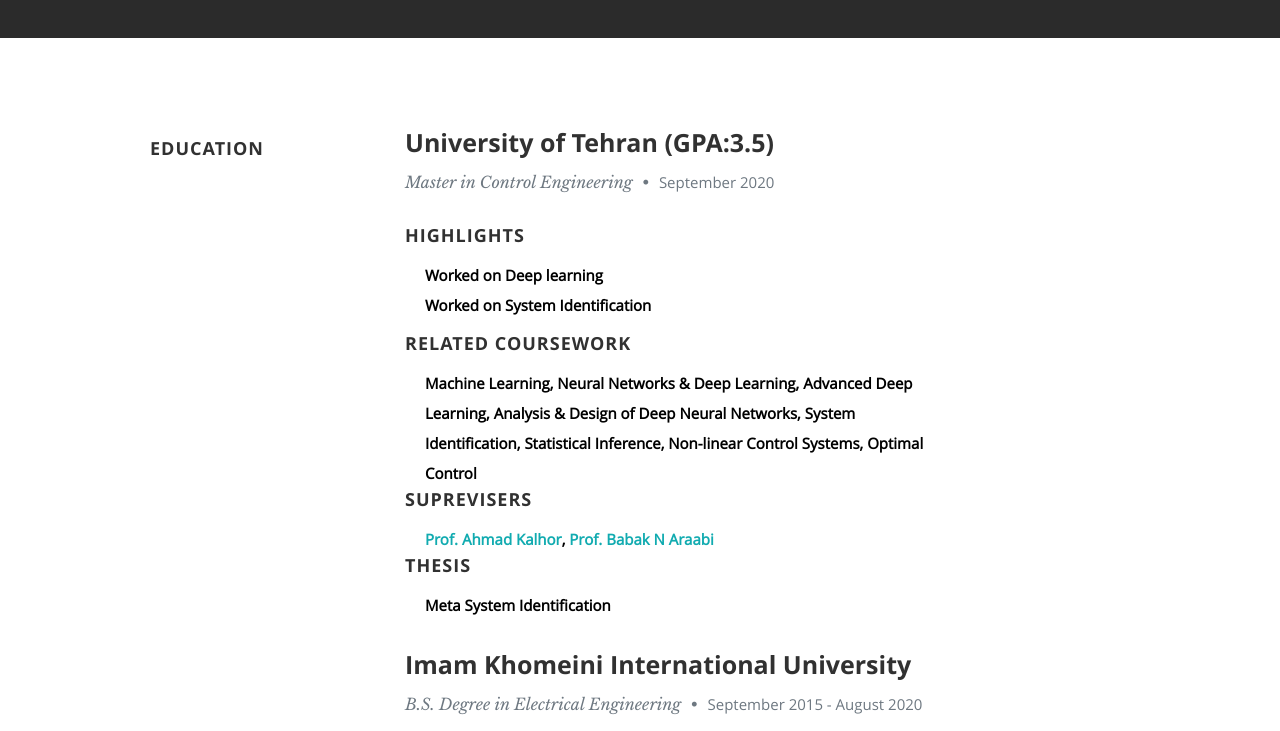
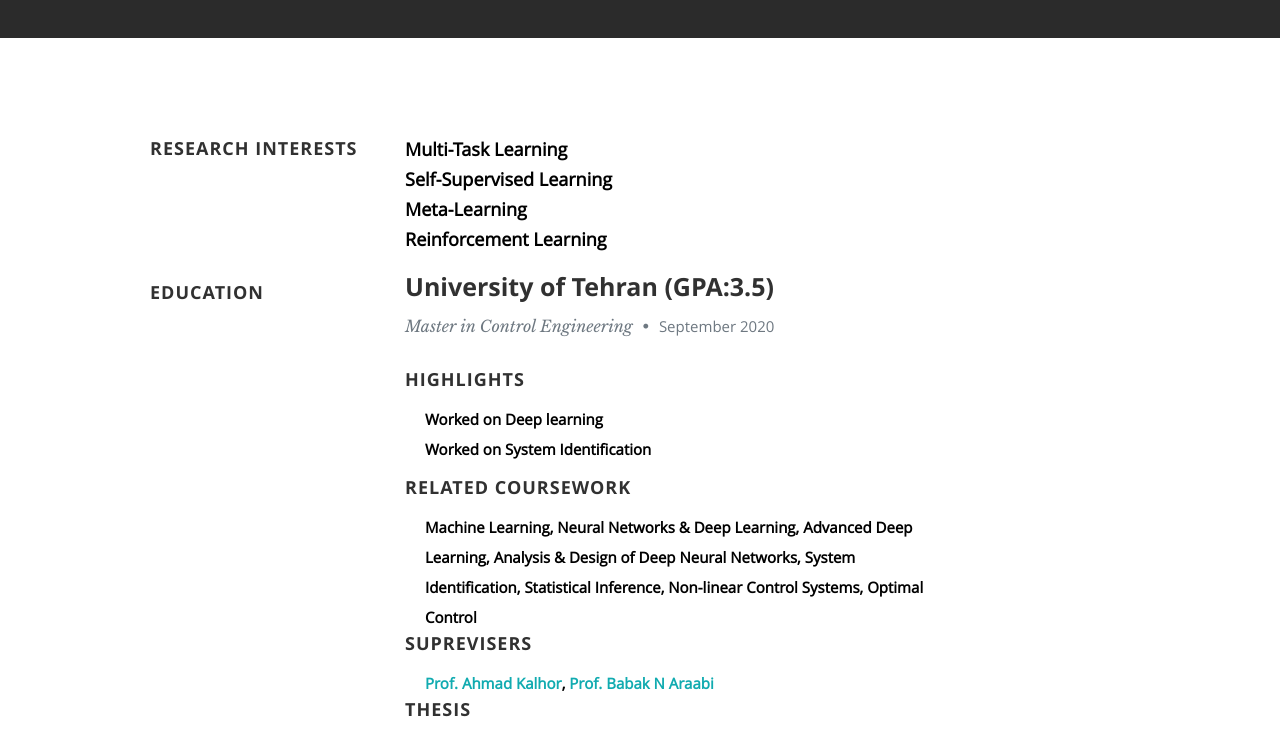
Before and after one commit to abbasnosrat/resume, a plain HTML site: page index.html in a window 1280 px wide. Shown: the part 1320-2051 px from the top of the page. Drawn offline with nearby package versions, Linux system fonts and the light colour scheme.

Commit message:
Update index.html

```diff
--- a/index.html
+++ b/index.html
@@ -7,7 +7,7 @@
    <!--- Basic Page Needs
    ================================================== -->
    <meta charset="utf-8">
-	<title>Abbas Nosrat - Free Responsive HTML5/CSS3 Template</title>
+	<title>Abbas Nosrat</title>
 	<meta name="description" content="">
 	<meta name="author" content="">
 
@@ -46,8 +46,9 @@
          <ul id="nav" class="nav">
             <li class="current"><a class="smoothscroll" href="#home">Home</a></li>
             <li><a class="smoothscroll" href="#about">About</a></li>
+            <li><a class="smoothscroll" href="#research">Research Interests</a></li>
 	         <li><a class="smoothscroll" href="#education">Education</a></li>
-            <li><a class="smoothscroll" href="#research">Research Interests</a></li>
+
              <li><a class="smoothscroll" href="#tech">Technical Background</a></li>
              <li><a class="smoothscroll" href="#projects">Projects</a></li>
              <li><a class="smoothscroll" href="#publications">Publications</a></li>
@@ -134,7 +135,39 @@
    <!-- Resume Section
    ================================================== -->
    <section id="resume">
+      <div class="row hobbies" id="research">
 
+         <div class="three columns header-col">
+            <h1>Research Interests</h1>
+         </div>
+       <!-- Skills
+       ----------------------------------------------- -->
+
+
+         <div class="nine columns main-col">
+
+            <div class="row item">
+
+               <div class="twelve columns">
+
+                  <ul>
+                     <li style="color:black;font-weight:bold;font-size:18px">Multi-Task Learning</li>
+                     <li style="color:black;font-weight:bold;font-size:18px">Self-Supervised Learning</li>
+                     <li style="color:black;font-weight:bold;font-size:18px">Meta-Learning</li>
+                     <li style="color:black;font-weight:bold;font-size:18px">Reinforcement Learning</li>
+
+
+                  </ul>
+
+               </div>
+
+            </div> <!-- item end -->
+
+         </div> <!-- main-col end -->
+
+      </div> <!-- End of Volunteer Works-->
+      </div>
+      </div>
 
       <div class="row education" id="education">
 
@@ -228,16 +261,16 @@
 </div>
 </div>
 
-<div class="row hobbies" id="research">
+<!-- <div class="row hobbies" id="research">
 
    <div class="three columns header-col">
       <h1>Research Interests</h1>
-   </div>
+   </div> -->
  <!-- Skills
  ----------------------------------------------- -->
 
 
-   <div class="nine columns main-col">
+   <!-- <div class="nine columns main-col">
 
       <div class="row item">
 
@@ -254,13 +287,13 @@
 
          </div>
 
-      </div> <!-- item end -->
+      </div>  item end -->
 
    </div> <!-- main-col end -->
 
 </div> <!-- End of Volunteer Works-->
 </div>
-</div>
+</div> -->
 
 <div class="row tech" id="tech">
 
```
